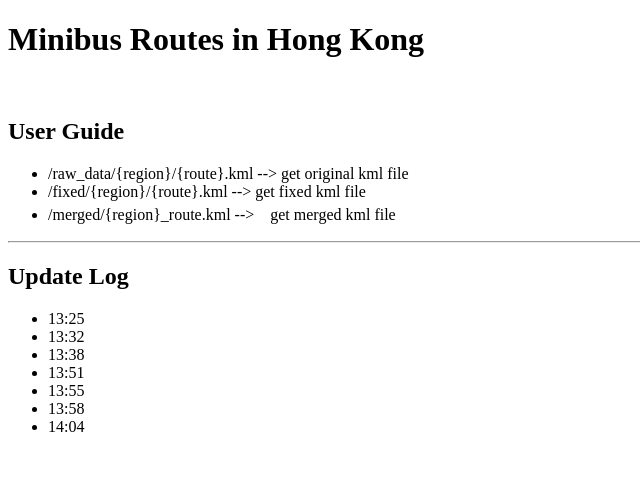
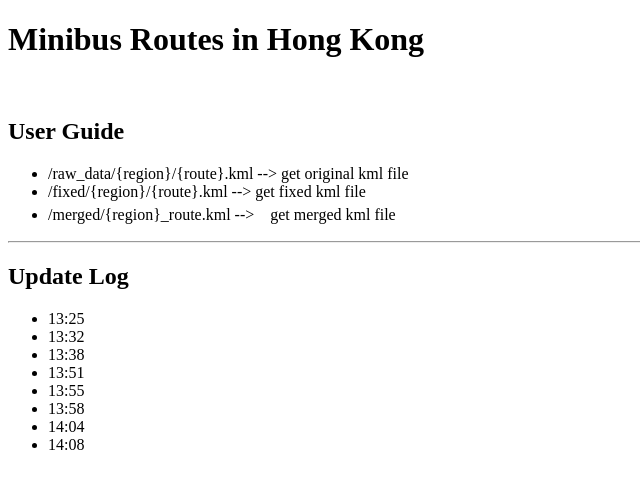
Before and after one commit to kawaii-ng/minibus-routes-kml-data, a plain HTML site: page index.html in a window 1280 px wide. Shown: the full height of the page, 0-640 px from the left. Drawn offline with Linux system fonts and the light colour scheme.

```diff
--- a/index.html
+++ b/index.html
@@ -28,6 +28,7 @@
         <li>13:55</li>
         <li>13:58</li>
         <li>14:04</li>
+        <li>14:08</li>
     </ul>
 
 </body>
```
Also changed, not shown: 1 other file.
